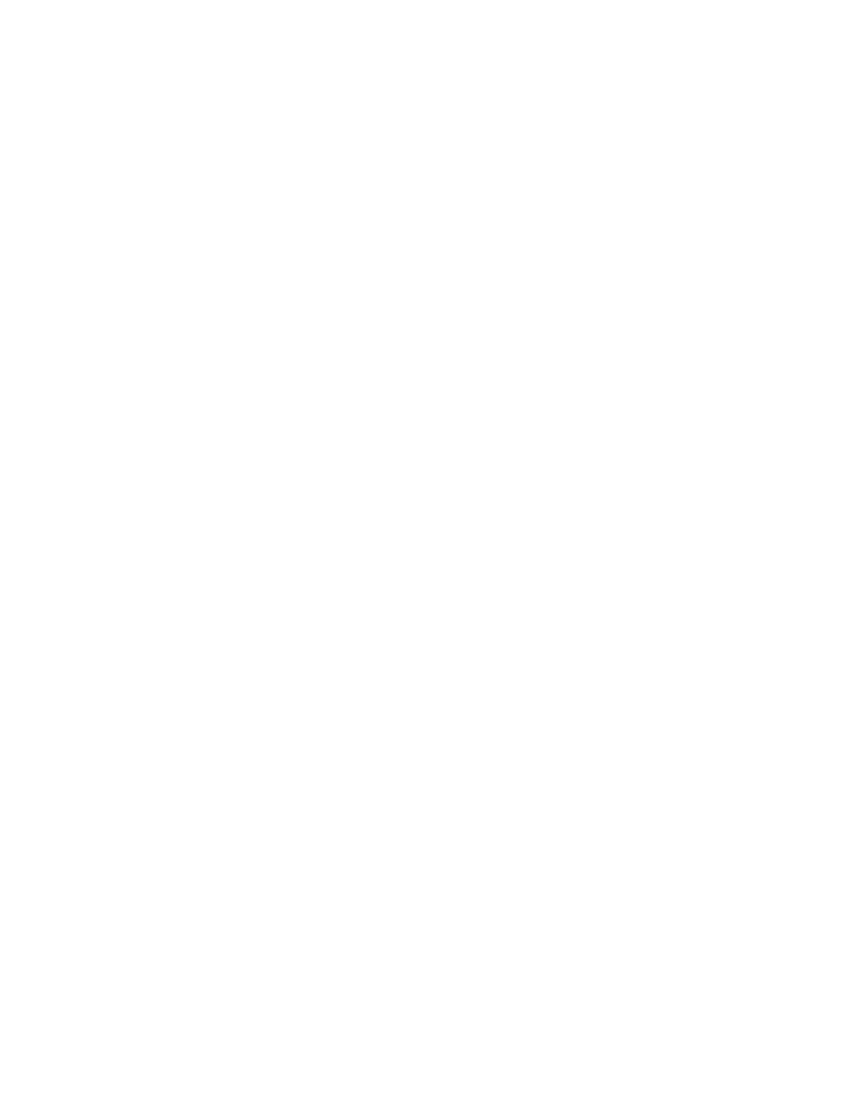
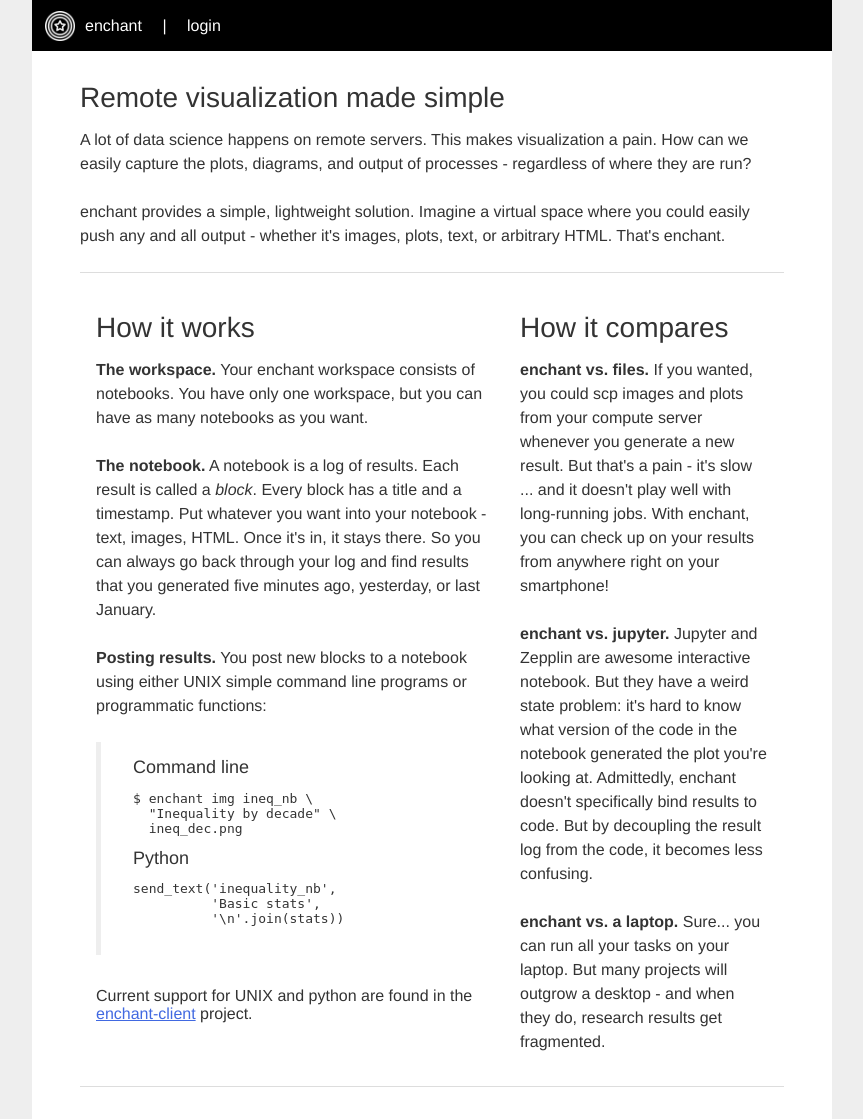
Before and after one commit to druths/enchant, a Flask app: page / in a window 1280 px wide. Before the commit the part shown is empty. Shown: the whole page, without its empty margins (208-1071 px from the left). Before the commit the page ends 800 px from the top, so only its background shows below. Run offline with Flask 2, Linux system fonts and the light colour scheme.

Commit message:
Got system fully operational

```diff
--- a/app.py
+++ b/app.py
@@ -191,18 +191,10 @@
             login_user(user)
             return redirect('/%s' % username)
         else:
-            return Response('<p>Login failed</p>')
+            error = 'Invalid credentials'
+            return render_template('login.html',error=error)
     else:
-        print request.headers.to_list()
-        print request.get_data()
-
-        return Response('''
-        <form action="" method="post">
-            <p><input type=text name=username></p>
-            <p><input type=password name=password></p>
-            <p><input type=submit value=Login></p>
-        </form>
-        ''')
+        return render_template('login.html')
 
 """
 @app.route('/settings')
@@ -227,11 +219,28 @@
 @app.route('/submit/image/<username>/<notebook>',methods=['POST'])
 def submit_image(username,notebook):
 
+    header = dict(request.form.items())
+
+    # check user permissions
+    if 'username' not in header:
+        return '{"result":"failed","message":"no username provided"}'
+
+    if 'password' not in header:
+        return '{"result":"failed","message":"no password provided"}'
+
+    if username != header['username']:
+        return '{"result":"failed","message":"auth user (%s) is not notebook owner (%s)"}' % (header['username'],username)
+
+    if not enchant_user.check_user_password(NOTEBOOKS_FOLDER,header['username'],header['password']):
+        return '{"result":"failed","message":"authentication failed"}'
+
+    del header['username']
+    del header['password']
+
     # store the image to a file
     if 'file' not in request.files:
         return '{"result":"failed","message":"no file specified"}'
 
-    header = request.form
     title = None
     if 'title' in header:
         title = header['title']
@@ -270,6 +279,7 @@
 @app.route('/submit/table/<username>/<notebook>',methods=['POST'])
 def submit_table(username,notebook):
 
+    raise Exception
     table_data = json.loads(request.data)
 
     if len(table_data) == 0:
@@ -288,6 +298,30 @@
     if len(html_data) == 0:
         return '{"result":"failed","message":"no content delivered"}'
 
+    header_line,html_data = html_data.split('\n',1)
+    try:
+        header = json.loads(header_line)
+    except:
+        return '{"result":"failed","message":"malformed header line"}'
+
+    # check user permissions
+    if 'username' not in header:
+        return '{"result":"failed","message":"no username provided"}'
+
+    if 'password' not in header:
+        return '{"result":"failed","message":"no password provided"}'
+
+    if username != header['username']:
+        return '{"result":"failed","message":"auth user is not notebook owner"}'
+
+    if not enchant_user.check_user_password(NOTEBOOKS_FOLDER,header['username'],header['password']):
+        return '{"result":"failed","message":"authentication failed"}'
+
+    del header['username']
+    del header['password']
+
+    html_data = '%s\n%s' % (json.dumps(header),html_data)
+
     save_to_notebook(username,notebook,html_data,HTML_TYPE)
     emit(NEW_HTML_MSG, html_data, room=get_nb_room(username,notebook), namespace=DEFAULT_NAMESPACE, broadcast=True)
 
@@ -301,7 +335,31 @@
     if len(text_content) == 0:
         return '{"result":"failed","message":"no content delivered"}'
 
-    save_to_notebook(username,notebook,text_content,TEXT_TYPE)
+    header_line,text_data = text_content.split('\n',1)
+    try:
+        header = json.loads(header_line)
+    except:
+        return '{"result":"failed","message":"malformed header line"}'
+
+    # check user permissions
+    if 'username' not in header:
+        return '{"result":"failed","message":"no username provided"}'
+
+    if 'password' not in header:
+        return '{"result":"failed","message":"no password provided"}'
+
+    if username != header['username']:
+        return '{"result":"failed","message":"auth user is not notebook owner"}'
+
+    if not enchant_user.check_user_password(NOTEBOOKS_FOLDER,header['username'],header['password']):
+        return '{"result":"failed","message":"authentication failed"}'
+
+    del header['username']
+    del header['password']
+
+    text_data = '%s\n%s' % (json.dumps(header),text_data)
+
+    save_to_notebook(username,notebook,text_data,TEXT_TYPE)
     emit(NEW_TEXT_MSG, text_content, room=get_nb_room(username,notebook), namespace=DEFAULT_NAMESPACE, broadcast=True)
 
     return JSON_OK_RESPONSE
@@ -311,7 +369,8 @@
 #####
 @app.route('/')
 def index():
-    return render_template('index.html')
+    return send_from_directory('templates','index.html')
+    #return render_template('index.html')
 
 @app.route('/<username>')
 @login_required
@@ -397,10 +456,6 @@
     # setup the debugger
     logging.basicConfig(level=logging.DEBUG)
 
-    # TODO: setup the login manager
-    # login_manager = LoginManager()
-    # login_manager.init_app(app)
-
     # start the server
     socketio.run(app,host=args.host,port=args.port)
 
--- a/templates/index.html
+++ b/templates/index.html
@@ -0,0 +1,112 @@
+<html>
+
+<head>
+	<title>enchant</title>
+	<link href="/static/styles.css" type="text/css" rel="stylesheet">
+	<link href="/static/jquery-ui.css" type="text/css" rel="stylesheet">
+	<link rel="shortcut icon" href="/static/round-shield-with-star-832031.ico" type="image/x-icon">
+</head>
+
+<body>
+
+	<div class="container">
+		<!--
+		<div class="header">
+			<h1 class="header-heading">Welcome {{ username }}</h1>
+		</div>
+		-->
+		<div class="nav-bar">
+			<!-- <img src="/static/main-logo.png" /> -->
+			<img src="/static/main-logo-white.png" style="float: left; margin-left: -35px; margin-top: -5px; margin-right: 10px" height="30px"/></li>
+
+			<ul class="nav">
+				<li><a href="/">enchant</a></li>
+				<li><font style="color:white">|</font></li>
+				<li><a href="/login">login</a></li>
+			</ul>
+		</div>
+
+	<div class="content">
+		<div class="main">
+
+			<h2>Remote visualization made simple</h2>
+
+			<p>A lot of data science happens on remote servers.  This makes
+			visualization a pain. How can we easily capture the plots,
+			diagrams, and output of processes - regardless of where they are
+			run?</p>
+
+			<p>enchant provides a simple, lightweight solution. Imagine a
+			virtual space where you could easily push any and all output -
+			whether it's images, plots, text, or arbitrary HTML. That's
+			enchant.</p>
+
+			<hr/>
+
+			<table style="border: 0px;">
+				<tr>
+					<td>
+			<h2>How it works</h2>
+
+			<p><b>The workspace.</b> Your enchant workspace consists of
+			notebooks.  You have only one workspace, but you can have as many
+			notebooks as you want.</p>
+
+			<p><b>The notebook.</b> A notebook is a log of results.  Each
+			result is called a <i>block</i>. Every block has a title and a
+			timestamp. Put whatever you want into your notebook - text, images,
+			HTML. Once it's in, it stays there.  So you can always go back
+			through your log and find results that you generated five minutes
+			ago, yesterday, or last January.</p>
+
+			<p><b>Posting results.</b> You post new blocks to a notebook using
+			either UNIX simple command line programs or programmatic functions:
+
+			<blockquote>
+				<h4>Command line</h4>
+			<pre>$ enchant img ineq_nb \
+  "Inequality by decade" \
+  ineq_dec.png</pre>
+
+				<h4>Python</h4>
+			<pre>send_text('inequality_nb',
+          'Basic stats',
+          '\n'.join(stats))</pre>
+			</blockquote>
+
+			Current support for UNIX and
+			python are found in the <a
+			href="https://github.com/druths/enchant-client">enchant-client</a>
+			project.</p>
+
+					</td> <td> <h2>How it compares</h2>
+
+			<p><b>enchant vs. files.</b> If you wanted, you could scp images
+			and plots from your compute server whenever you generate a new
+			result.  But that's a pain - it's slow ... and it doesn't play well
+			with long-running jobs. With enchant, you can check up on your
+			results from anywhere right on your smartphone!</p>
+
+			<p><b>enchant vs. jupyter.</b> Jupyter and Zepplin are awesome
+			interactive notebook. But they have a weird state problem: it's
+			hard to know what version of the code in the notebook generated the
+			plot you're looking at.  Admittedly, enchant doesn't specifically
+			bind results to code.  But by decoupling the result log from the
+			code, it becomes less confusing.</p>
+
+			<p><b>enchant vs. a laptop.</b> Sure... you can run all your tasks
+			on your laptop.  But many projects will outgrow a desktop - and
+			when they do, research results get fragmented.</p>
+
+
+
+					</td>
+				</tr>
+			</table>
+
+		</div> </div>
+
+
+</body>
+
+</html>
--- a/templates/notebook.html
+++ b/templates/notebook.html
@@ -149,8 +149,8 @@
 			<ul class="nav">
 				<li><font style="color: white">{{ username }}/{{ notebook }} </font><img id="cxn_led" src="/static/red-dot-md.png" height=10 width=10/></li>
 				<li><font style="color: white">|</font></li>
-				<li><a href="/{{ username }}">Home</a></li>
-				<li><a href="/logout">Logout</a></li>
+				<li><a href="/{{ username }}">home</a></li>
+				<li><a href="/logout">logout</a></li>
 			</ul>
 		</div>
 
--- a/user.py
+++ b/user.py
@@ -1,6 +1,9 @@
 import os,os.path
 
 def check_user_password(notebooks_folder,username,password):
+
+    if len(username) == 0:
+        return False
 
     # does the user exist?
     user_dir = os.path.join(notebooks_folder,username)
```
Also changed, not shown: templates/login.html (renamed from templates/home.html, +12 -16 lines).
